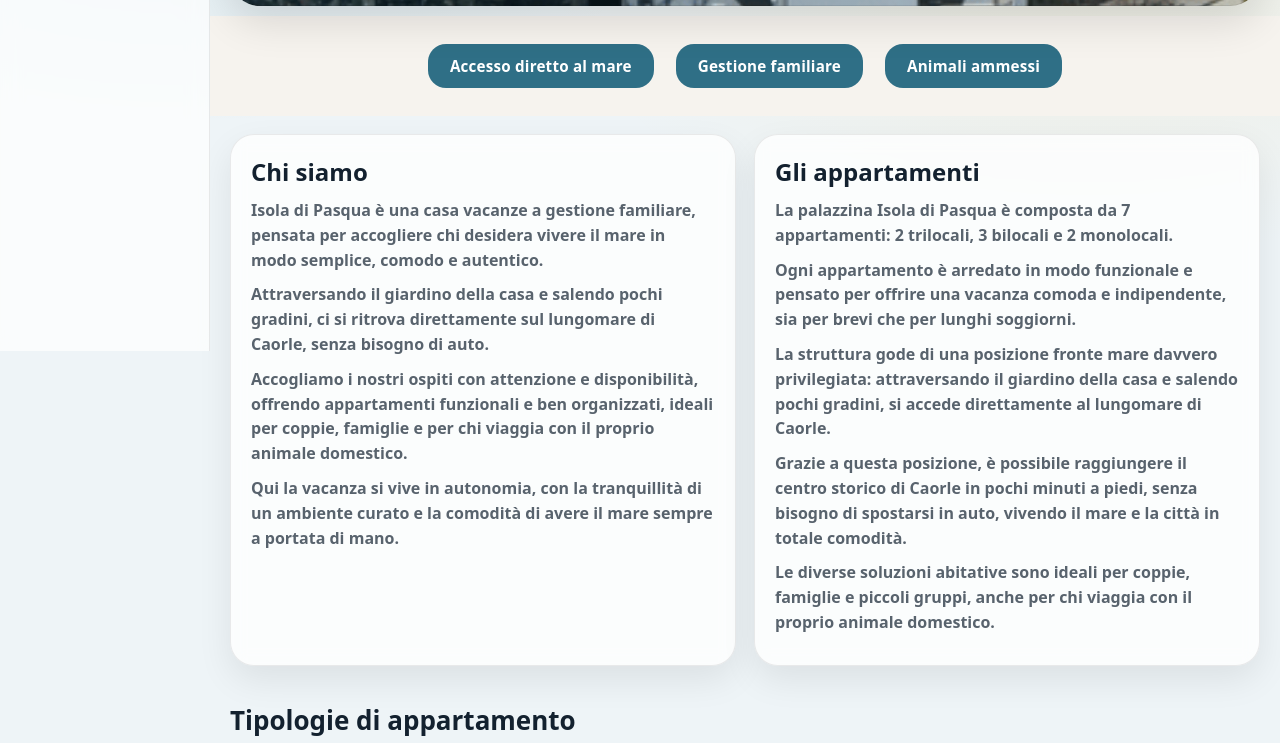
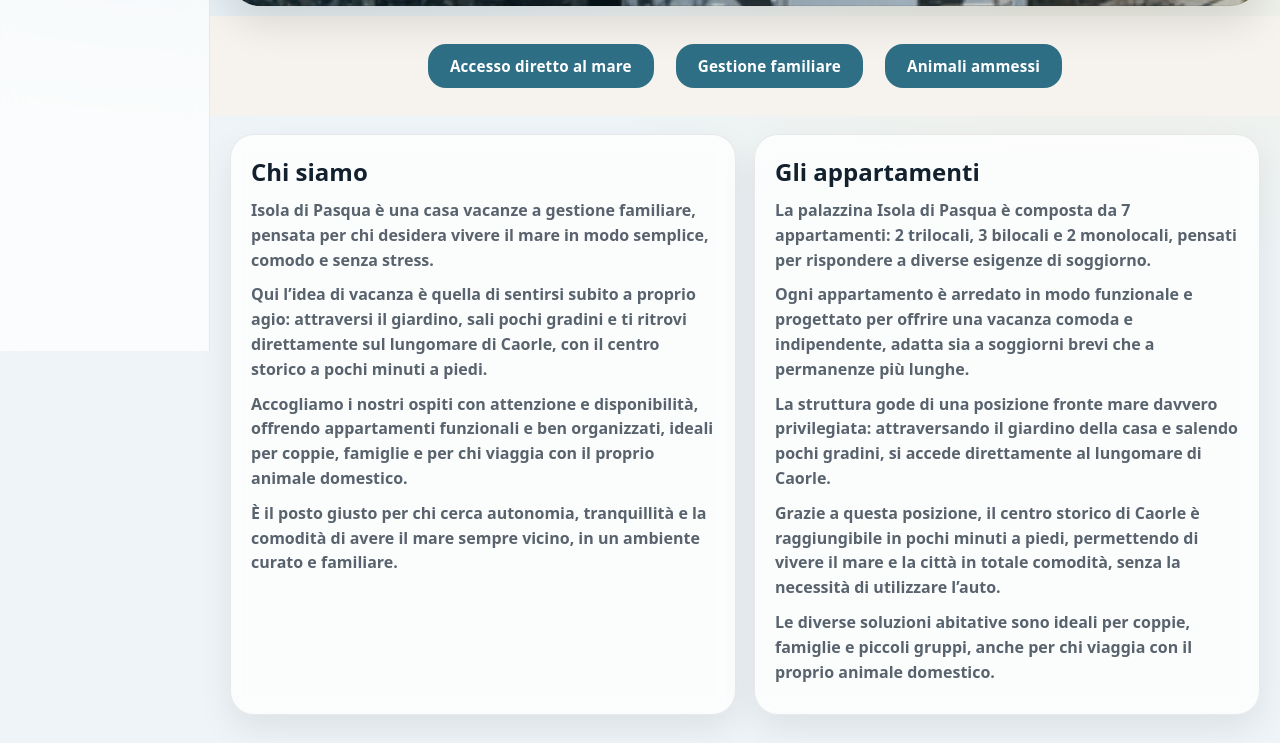
Before and after one commit to francescatravels/isoladipasquaapts, a plain HTML site: page index.html in a window 1280 px wide. Shown: the part 449-1192 px from the top of the page. Drawn offline with Linux system fonts and the light colour scheme.

Commit message:
Update index.html

```diff
--- a/index.html
+++ b/index.html
@@ -682,63 +682,74 @@ a{
         <div class="card" id="chi-siamo">
           <h2 data-it="Chi siamo" data-en="About us" data-de="Über uns">Chi siamo</h2>
 
-          <p data-it="Isola di Pasqua è una casa vacanze a gestione familiare, pensata per accogliere chi desidera vivere il mare in modo semplice, comodo e autentico."
-             data-en="Isola di Pasqua is a family-run holiday home, designed for guests who want to enjoy the sea in a simple, comfortable and authentic way."
-             data-de="Isola di Pasqua ist eine familiengeführte Ferienunterkunft, ideal für alle, die das Meer auf eine einfache, komfortable und authentische Weise erleben möchten.">
-            Isola di Pasqua è una casa vacanze a gestione familiare, pensata per accogliere chi desidera vivere il mare in modo semplice, comodo e autentico.
+          <p
+  data-it="Isola di Pasqua è una casa vacanze a gestione familiare, pensata per chi desidera vivere il mare in modo semplice, comodo e senza stress."
+  data-en="Isola di Pasqua is a family-run holiday home, designed for guests who want to enjoy the sea in a simple, comfortable and relaxed way."
+  data-de="Isola di Pasqua ist eine familiengeführte Ferienunterkunft, ideal für alle, die das Meer auf eine einfache, komfortable und entspannte Weise genießen möchten.">
+  Isola di Pasqua è una casa vacanze a gestione familiare, pensata per chi desidera vivere il mare in modo semplice, comodo e senza stress.
 </p>
 
-          <p data-it="Attraversando il giardino della casa e salendo pochi gradini, ci si ritrova direttamente sul lungomare di Caorle, senza bisogno di auto."
-             data-en="Cross the garden and climb a few steps to reach Caorle’s seafront promenade directly—no car needed."
-             data-de="Durchquert man den Garten des Hauses und steigt ein paar Stufen hinauf, gelangt man direkt zur Strandpromenade von Caorle – ganz ohne Auto.">
-            Attraversando il giardino della casa e salendo pochi gradini, ci si ritrova direttamente sul lungomare di Caorle, senza bisogno di auto.
+<p
+  data-it="Qui l’idea di vacanza è quella di sentirsi subito a proprio agio: attraversi il giardino, sali pochi gradini e ti ritrovi direttamente sul lungomare di Caorle, con il centro storico a pochi minuti a piedi."
+  data-en="Here, the idea of a holiday is feeling at ease from the very first moment: cross the garden, go up a few steps and you are directly on Caorle’s seafront, with the historic centre just a few minutes’ walk away."
+  data-de="Hier steht das Wohlfühlen im Mittelpunkt: Man überquert den Garten, geht ein paar Stufen hinauf und befindet sich direkt an der Strandpromenade von Caorle, während das historische Zentrum nur wenige Gehminuten entfernt ist.">
+  Qui l’idea di vacanza è quella di sentirsi subito a proprio agio: attraversi il giardino, sali pochi gradini e ti ritrovi direttamente sul lungomare di Caorle, con il centro storico a pochi minuti a piedi.
 </p>
 
-          <p data-it="Accogliamo i nostri ospiti con attenzione e disponibilità, offrendo appartamenti funzionali e ben organizzati, ideali per coppie, famiglie e per chi viaggia con il proprio animale domestico."
-             data-en="We welcome our guests with care and availability, offering functional, well-organised apartments—ideal for couples, families and anyone travelling with a pet."
-             data-de="Wir empfangen unsere Gäste mit Sorgfalt und Herzlichkeit und bieten funktionale, gut organisierte Apartments – ideal für Paare, Familien und für alle, die mit ihrem Haustier reisen.">
+<p
+  data-it="Accogliamo i nostri ospiti con attenzione e disponibilità, offrendo appartamenti funzionali e ben organizzati, ideali per coppie, famiglie e per chi viaggia con il proprio animale domestico."
+  data-en="We welcome our guests with care and availability, offering functional and well-organised apartments, ideal for couples, families and guests travelling with their pets."
+  data-de="Wir empfangen unsere Gäste mit Sorgfalt und Herzlichkeit und bieten funktionale, gut organisierte Apartments – ideal für Paare, Familien und Gäste, die mit ihrem Haustier reisen.">
   Accogliamo i nostri ospiti con attenzione e disponibilità, offrendo appartamenti funzionali e ben organizzati, ideali per coppie, famiglie e per chi viaggia con il proprio animale domestico.
 </p>
 
-          <p data-it="Qui la vacanza si vive in autonomia, con la tranquillità di un ambiente curato e la comodità di avere il mare sempre a portata di mano."
-             data-en="Here you can enjoy an independent stay, with the peace of a well-kept setting and the sea always within easy reach."
-             data-de="Hier erlebt man den Urlaub in völliger Unabhängigkeit, mit der Ruhe eines gepflegten Umfelds und dem Komfort, das Meer immer in unmittelbarer Nähe zu haben.">
-            Qui la vacanza si vive in autonomia, con la tranquillità di un ambiente curato e la comodità di avere il mare sempre a portata di mano.
+<p
+  data-it="È il posto giusto per chi cerca autonomia, tranquillità e la comodità di avere il mare sempre vicino, in un ambiente curato e familiare."
+  data-en="It is the right place for those looking for independence, tranquillity and the comfort of having the sea always close by, in a well-kept and welcoming setting."
+  data-de="Der ideale Ort für alle, die Unabhängigkeit, Ruhe und den Komfort schätzen, das Meer immer in unmittelbarer Nähe zu haben – in einer gepflegten und familiären Atmosphäre.">
+  È il posto giusto per chi cerca autonomia, tranquillità e la comodità di avere il mare sempre vicino, in un ambiente curato e familiare.
 </p>
+
         </div>
 
         <div class="card" id="appartamenti">
           <h2 data-it="Gli appartamenti" data-en="The apartments" data-de="Die Apartments">Gli appartamenti</h2>
 
-          <p data-it="La palazzina Isola di Pasqua è composta da 7 appartamenti: 2 trilocali, 3 bilocali e 2 monolocali."
-             data-en="The Isola di Pasqua building has 7 apartments: 2 two-bedroom apartments, 3 one-bedroom apartments, and 2 studios."
-             data-de="Das Gebäude Isola di Pasqua besteht aus insgesamt 7 Apartments: 2 Dreizimmerwohnungen, 3 Zweizimmerwohnungen und 2 Studios.">
-            La palazzina Isola di Pasqua è composta da 7 appartamenti: 2 trilocali, 3 bilocali e 2 monolocali.
+         <p
+  data-it="La palazzina Isola di Pasqua è composta da 7 appartamenti: 2 trilocali, 3 bilocali e 2 monolocali, pensati per rispondere a diverse esigenze di soggiorno."
+  data-en="The Isola di Pasqua building consists of 7 apartments: 2 two-bedroom apartments, 3 one-bedroom apartments and 2 studio apartments, designed to suit different holiday needs."
+  data-de="Das Gebäude Isola di Pasqua besteht aus 7 Apartments: 2 Dreizimmerwohnungen, 3 Zweizimmerwohnungen und 2 Studios, die auf unterschiedliche Urlaubsbedürfnisse abgestimmt sind.">
+  La palazzina Isola di Pasqua è composta da 7 appartamenti: 2 trilocali, 3 bilocali e 2 monolocali, pensati per rispondere a diverse esigenze di soggiorno.
 </p>
 
-          <p data-it="Ogni appartamento è arredato in modo funzionale e pensato per offrire una vacanza comoda e indipendente, sia per brevi che per lunghi soggiorni."
-             data-en="Each apartment is functionally furnished and designed for a comfortable, independent holiday—both for short and longer stays."
-             data-de="Jedes Apartment ist funktional eingerichtet und bietet Komfort und Unabhängigkeit – ideal sowohl für kurze als auch für längere Aufenthalte.">
-            Ogni appartamento è arredato in modo funzionale e pensato per offrire una vacanza comoda e indipendente, sia per brevi che per lunghi soggiorni.
+<p
+  data-it="Ogni appartamento è arredato in modo funzionale e progettato per offrire una vacanza comoda e indipendente, adatta sia a soggiorni brevi che a permanenze più lunghe."
+  data-en="Each apartment is furnished in a functional way and designed to offer a comfortable and independent stay, suitable for both short and longer holidays."
+  data-de="Jedes Apartment ist funktional eingerichtet und darauf ausgelegt, einen komfortablen und unabhängigen Aufenthalt zu ermöglichen – sowohl für kurze als auch für längere Aufenthalte.">
+  Ogni appartamento è arredato in modo funzionale e progettato per offrire una vacanza comoda e indipendente, adatta sia a soggiorni brevi che a permanenze più lunghe.
 </p>
 
-          <p data-it="La struttura gode di una posizione fronte mare davvero privilegiata: attraversando il giardino della casa e salendo pochi gradini, si accede direttamente al lungomare di Caorle."
-             data-en="The property enjoys a truly privileged seafront location: cross the garden and climb a few steps to reach Caorle’s promenade directly."
-             data-de="Die Unterkunft genießt eine besonders privilegierte Lage direkt am Meer: Überquert man den Garten des Hauses und geht nur wenige Stufen hinauf, gelangt man direkt zur Strandpromenade von Caorle.">
+<p
+  data-it="La struttura gode di una posizione fronte mare davvero privilegiata: attraversando il giardino della casa e salendo pochi gradini, si accede direttamente al lungomare di Caorle."
+  data-en="The property enjoys a truly privileged seafront location: by crossing the garden and going up a few steps, guests have direct access to Caorle’s seafront promenade."
+  data-de="Die Unterkunft verfügt über eine besonders privilegierte Lage direkt am Meer: Nach dem Überqueren des Gartens und wenigen Stufen gelangt man direkt zur Strandpromenade von Caorle.">
   La struttura gode di una posizione fronte mare davvero privilegiata: attraversando il giardino della casa e salendo pochi gradini, si accede direttamente al lungomare di Caorle.
 </p>
 
-          <p data-it="Grazie a questa posizione, è possibile raggiungere il centro storico di Caorle in pochi minuti a piedi, senza bisogno di spostarsi in auto, vivendo il mare e la città in totale comodità."
-             data-en="Thanks to this location, you can reach Caorle’s historic centre in just a few minutes on foot—no car needed—enjoying both the sea and the town with ease."
-             data-de="Dank dieser Lage ist das historische Zentrum von Caorle in wenigen Minuten zu Fuß erreichbar – ganz ohne Auto – und man kann Meer und Stadt in völliger Bequemlichkeit genießen.">
-            Grazie a questa posizione, è possibile raggiungere il centro storico di Caorle in pochi minuti a piedi, senza bisogno di spostarsi in auto, vivendo il mare e la città in totale comodità.
+<p
+  data-it="Grazie a questa posizione, il centro storico di Caorle è raggiungibile in pochi minuti a piedi, permettendo di vivere il mare e la città in totale comodità, senza la necessità di utilizzare l’auto."
+  data-en="Thanks to this location, Caorle’s historic centre can be reached in just a few minutes on foot, allowing guests to enjoy both the sea and the town without needing a car."
+  data-de="Dank dieser Lage ist das historische Zentrum von Caorle in wenigen Minuten zu Fuß erreichbar, sodass man Meer und Stadt bequem genießen kann, ganz ohne Auto.">
+  Grazie a questa posizione, il centro storico di Caorle è raggiungibile in pochi minuti a piedi, permettendo di vivere il mare e la città in totale comodità, senza la necessità di utilizzare l’auto.
 </p>
 
-          <p data-it="Le diverse soluzioni abitative sono ideali per coppie, famiglie e piccoli gruppi, anche per chi viaggia con il proprio animale domestico."
-             data-en="The different apartment options are ideal for couples, families and small groups, including guests travelling with a pet."
-             data-de="Die verschiedenen Wohneinheiten sind ideal für Paare, Familien und kleine Gruppen, auch für Gäste, die mit ihrem Haustier reisen.">
+<p
+  data-it="Le diverse soluzioni abitative sono ideali per coppie, famiglie e piccoli gruppi, anche per chi viaggia con il proprio animale domestico."
+  data-en="The different accommodation options are ideal for couples, families and small groups, including guests travelling with their pets."
+  data-de="Die verschiedenen Unterkunftslösungen eignen sich ideal für Paare, Familien und kleine Gruppen, auch für Gäste, die mit ihrem Haustier reisen.">
   Le diverse soluzioni abitative sono ideali per coppie, famiglie e piccoli gruppi, anche per chi viaggia con il proprio animale domestico.
 </p>
+
         </div>
       </div>
     </section>
```
Lines whose indentation alone changed are shown as unchanged.
